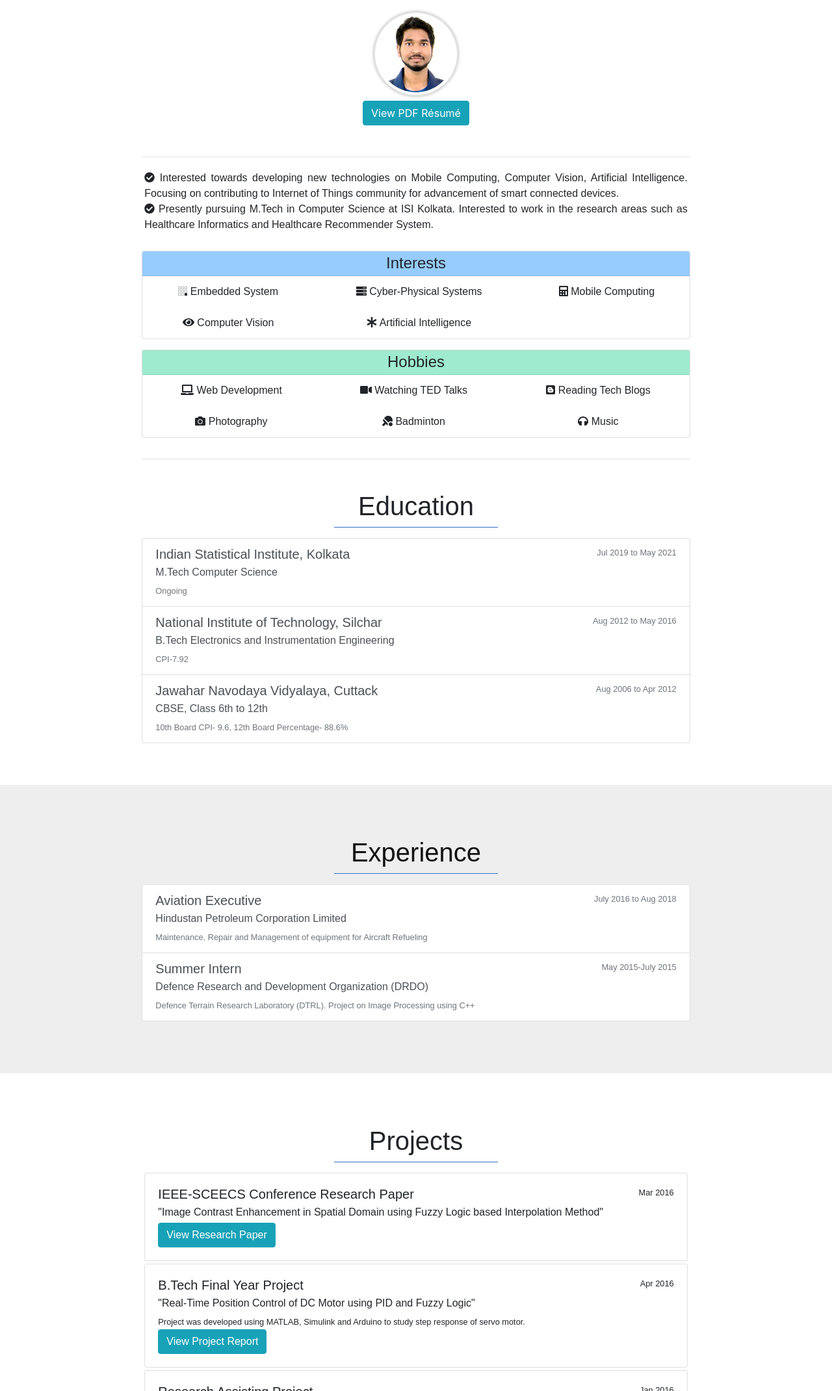
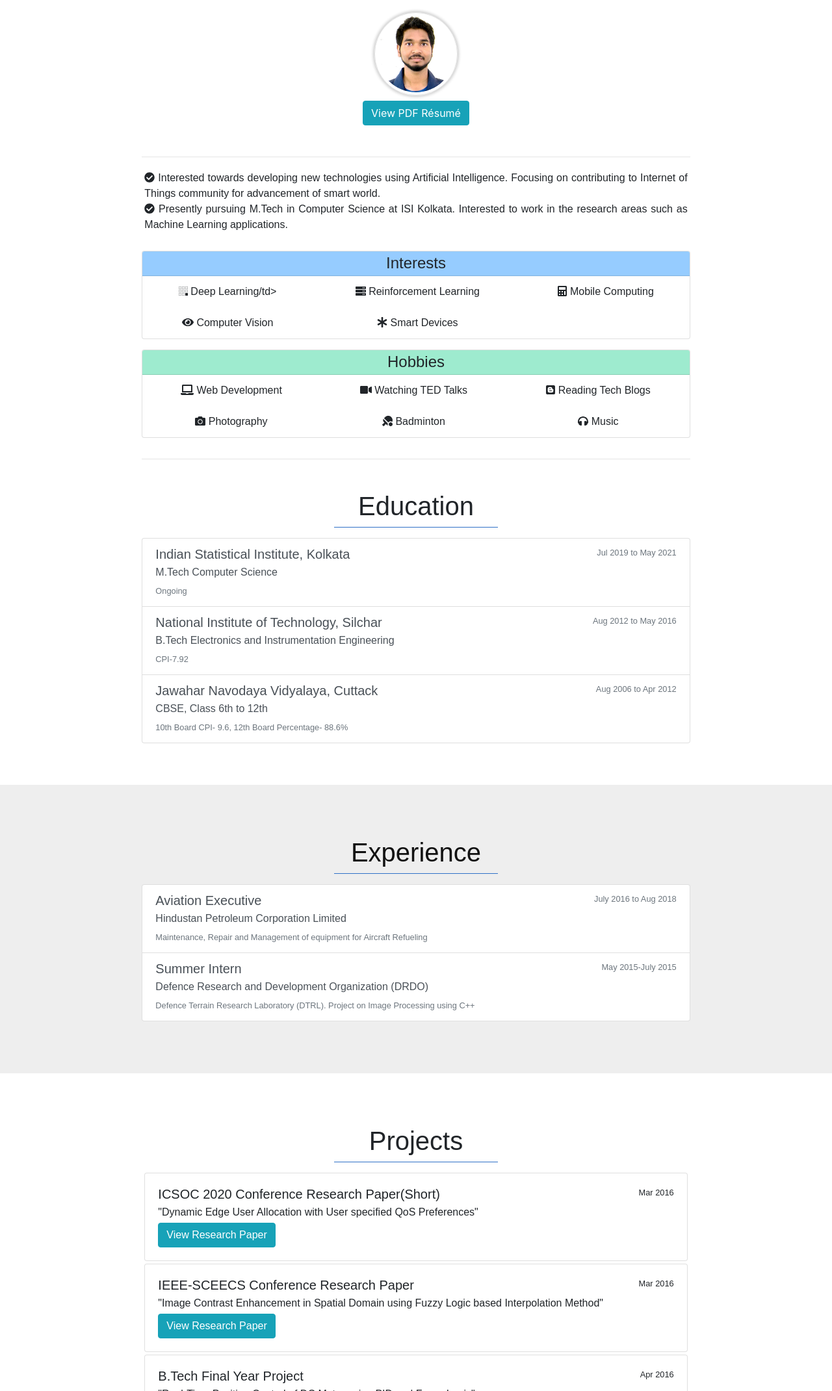
Before and after one commit to DevSPP/DevSPP.github.io, a website: page index.html in a window 1280 px wide. Shown: the part 934-3075 px from the top of the page at 65% size. Drawn offline with nearby package versions, Linux system fonts and the light colour scheme; a web font is replaced by a local one.

Commit message:
updated details

```diff
--- a/index.html
+++ b/index.html
@@ -142,13 +142,11 @@
         </div>
         <hr>
         <p class="mb-4 font pa1"><i class="fas fa-check-circle"></i> Interested towards developing new technologies
-          on
-          Mobile Computing, Computer Vision,
+          using
           Artificial
-          Intelligence. Focusing on contributing to Internet of Things community for advancement of smart connected
-          devices. <br>
+          Intelligence. Focusing on contributing to Internet of Things community for advancement of smart world. <br>
           <i class="fas fa-check-circle"></i> Presently pursuing M.Tech in Computer Science at ISI Kolkata. Interested to work in the research
-          areas such as Healthcare Informatics and Healthcare Recommender System.
+          areas such as Machine Learning applications.
         </p>
         <div class="card text-center dim mv3">
           <div class="card-header font pa0 bg-light-blue">
@@ -158,13 +156,13 @@
             <table class="table table-borderless font tc ma0">
               <tbody>
                 <tr>
-                  <td><i class="fab fa-buromobelexperte"></i> Embedded System</td>
-                  <td><i class="fas fa-server"></i> Cyber-Physical Systems </td>
+                  <td><i class="fab fa-buromobelexperte"></i> Deep Learning/td>
+                  <td><i class="fas fa-server"></i> Reinforcement Learning </td>
                   <td><i class="fas fa-calculator"></i></i> Mobile Computing</td>
                 </tr>
                 <tr>
                   <td><i class="fas fa-eye"></i> Computer Vision</td>
-                  <td><i class="fas fa-asterisk"></i> Artificial Intelligence</td>
+                  <td><i class="fas fa-asterisk"></i> Smart Devices</td>
                 </tr>
               </tbody>
             </table>
@@ -265,6 +263,21 @@
           <p class="h1 tc font">Projects</p>
         </div>
         <hr class="w-30 bg-blue">
+
+        <!--Project 0-->
+        <div class="card font ma1 hover-bg-blue hover-white">
+          <div class="card-body">
+            <div class="d-flex w-100 justify-content-between">
+              <h5 class="mb-1">ICSOC 2020 Conference Research Paper(Short)</h5>
+              <small>Mar 2016</small>
+            </div>
+            <p class="mb-1">"Dynamic Edge User Allocation with User specified QoS Preferences"</p>
+            <a href="" target="_blank" class="btn btn-info hover-bg-red">View
+              Research
+              Paper</a>
+          </div>
+        </div>
+
         <!--Project 1-->
         <div class="card font ma1 hover-bg-blue hover-white">
           <div class="card-body">
```
